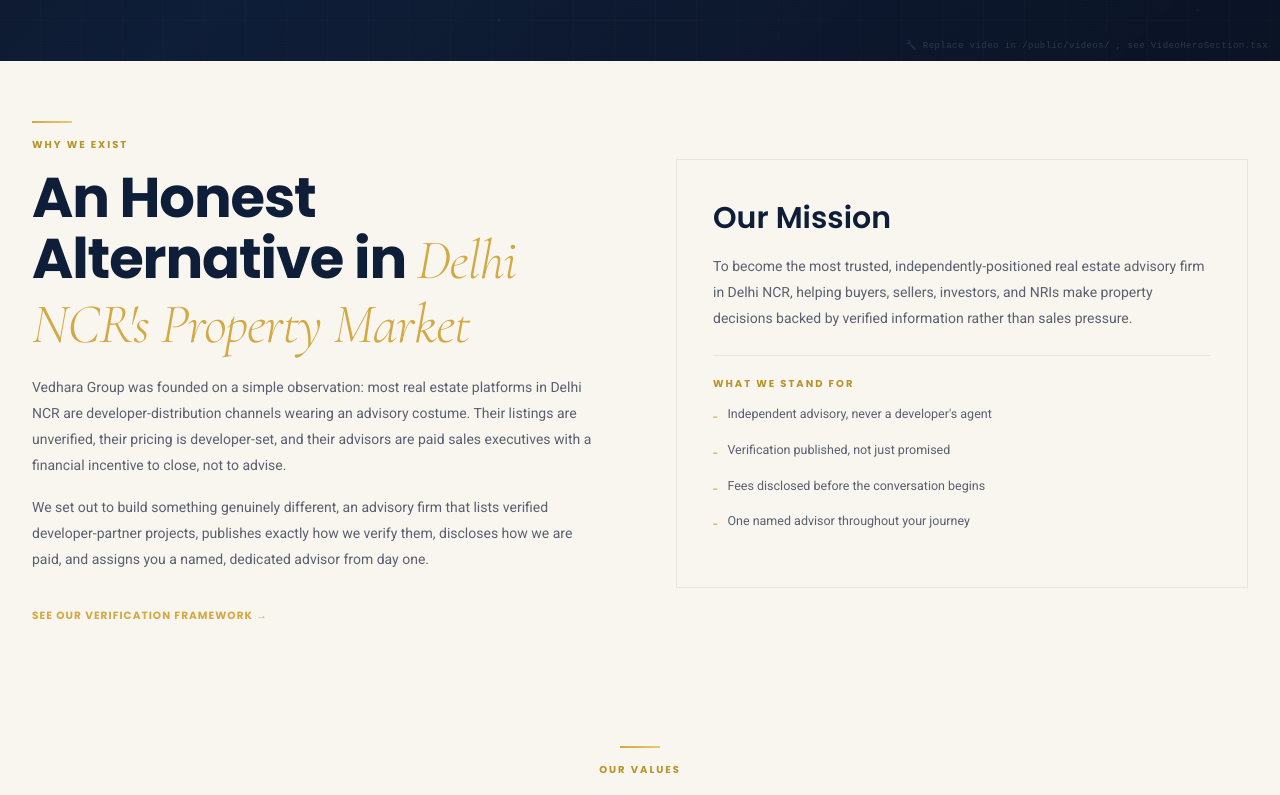
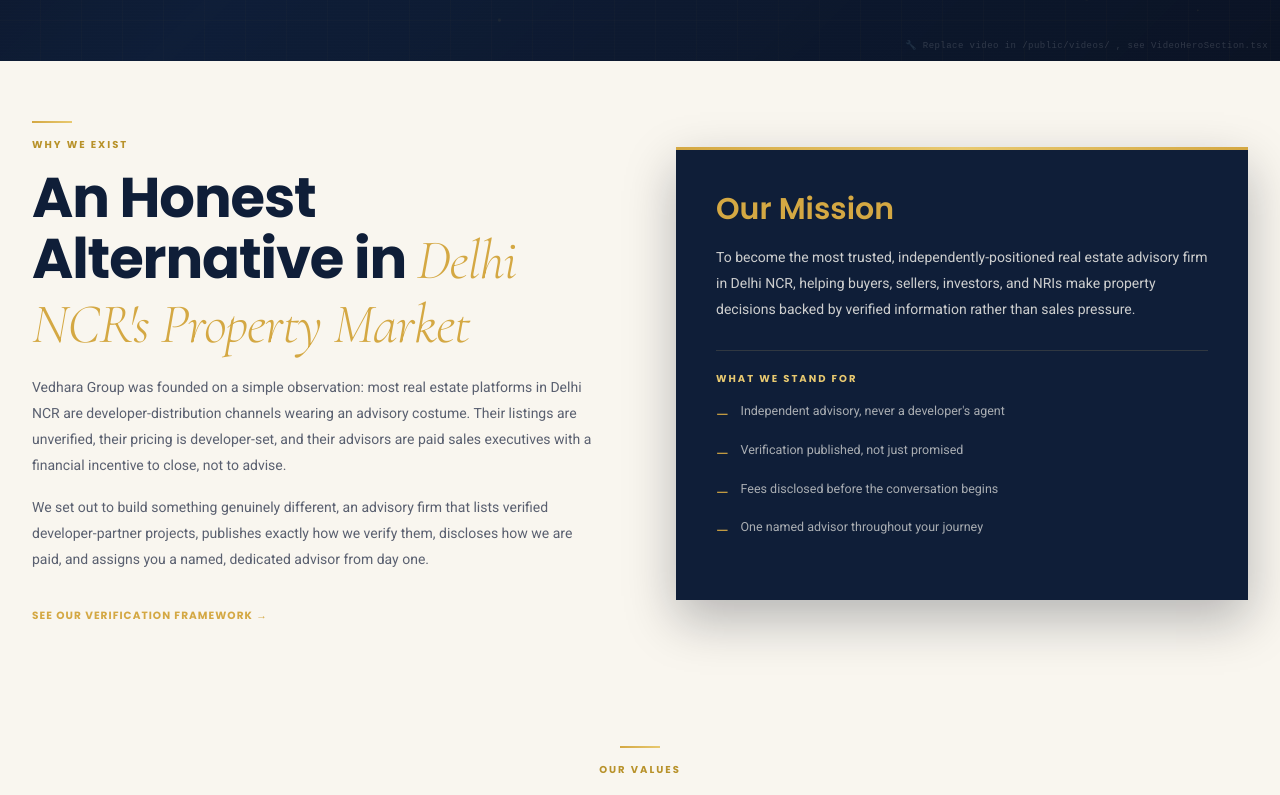
Before and after one commit to mohit1661-ai/Vedhara-Group-Supabase, a Next.js app: page /about in a window 1280 px wide. Shown: the part 539-1334 px from the top of the page. Built offline with nearby package versions, Linux system fonts and the light colour scheme.

Commit message:
Redesign About page Mission card: navy backdrop, gold top bar, staggered fadeInUp bullet animations

```diff
--- a/app/about/page.tsx
+++ b/app/about/page.tsx
@@ -69,17 +69,19 @@ export default function AboutPage() {
             </div>
           </ScrollReveal>
           <ScrollReveal delay={150} direction="right">
-            <div style={{ background:"var(--cream)",border:"1px solid rgba(42,45,53,0.08)",padding:"40px 36px" }}>
-              <h3 className="heading-md" style={{ color:"var(--navy)",marginBottom:16 }}>Our Mission</h3>
-              <p className="body-md" style={{ color:"var(--slate)",lineHeight:1.85,marginBottom:24 }}>
+            <div style={{ background:"var(--navy)",padding:"44px 40px",position:"relative",boxShadow:"0 20px 48px rgba(9,15,29,0.28)" }}>
+              {/* gold top bar */}
+              <div style={{ position:"absolute",top:0,left:0,right:0,height:3,background:"linear-gradient(90deg,var(--gold),var(--gold-lt),var(--gold))" }} />
+              <h3 className="heading-md" style={{ color:"var(--gold)",marginBottom:16 }}>Our Mission</h3>
+              <p className="body-md" style={{ color:"rgba(252,250,244,0.8)",lineHeight:1.85,marginBottom:28 }}>
                 To become the most trusted, independently-positioned real estate advisory firm in Delhi NCR, helping buyers, sellers, investors, and NRIs make property decisions backed by verified information rather than sales pressure.
               </p>
-              <div style={{ borderTop:"1px solid rgba(42,45,53,0.08)",paddingTop:20 }}>
-                <p className="eyebrow" style={{ marginBottom:12 }}>What We Stand For</p>
-                {["Independent advisory, never a developer's agent","Verification published, not just promised","Fees disclosed before the conversation begins","One named advisor throughout your journey"].map(pt=>(
-                  <div key={pt} style={{ display:"flex",gap:10,marginBottom:10 }}>
-                    <span style={{ color:"var(--gold)",flexShrink:0 }}>-</span>
-                    <span className="body-sm" style={{ color:"var(--slate)" }}>{pt}</span>
+              <div style={{ borderTop:"1px solid rgba(232,201,112,0.15)",paddingTop:20 }}>
+                <p className="eyebrow" style={{ color:"var(--gold-lt)",marginBottom:14 }}>What We Stand For</p>
+                {["Independent advisory, never a developer's agent","Verification published, not just promised","Fees disclosed before the conversation begins","One named advisor throughout your journey"].map((pt,i)=>(
+                  <div key={pt} style={{ display:"flex",gap:12,marginBottom:12,opacity:0,animation:`fadeInUp 0.5s cubic-bezier(0.22,1,0.36,1) ${250+i*120}ms forwards` }}>
+                    <span style={{ color:"var(--gold)",flexShrink:0,marginTop:1 }}>—</span>
+                    <span className="body-sm" style={{ color:"rgba(252,250,244,0.65)" }}>{pt}</span>
                   </div>
                 ))}
               </div>
--- a/app/globals.css
+++ b/app/globals.css
@@ -25,6 +25,7 @@ img,video{max-width:100%;height:auto;}
 
 /* Keyframes */
 @keyframes fadeUp{from{opacity:0;transform:translateY(28px)}to{opacity:1;transform:translateY(0)}}
+@keyframes fadeInUp{from{opacity:0;transform:translateY(16px)}to{opacity:1;transform:translateY(0)}}
 @keyframes float{0%,100%{transform:translateY(0)}50%{transform:translateY(-12px)}}
 @keyframes shimmer{0%{background-position:-300% center}100%{background-position:300% center}}
 @keyframes gradientPan{0%,100%{background-position:0% 50%}50%{background-position:100% 50%}}
```
